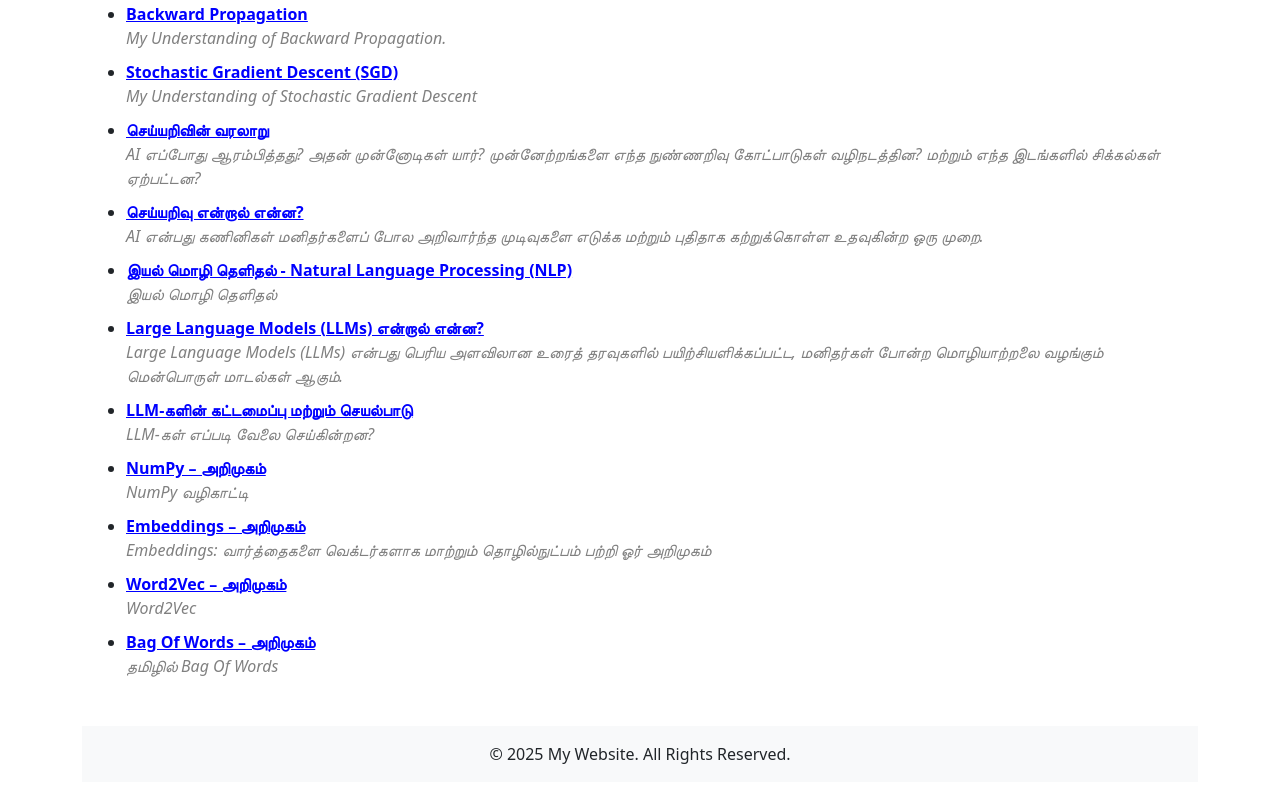
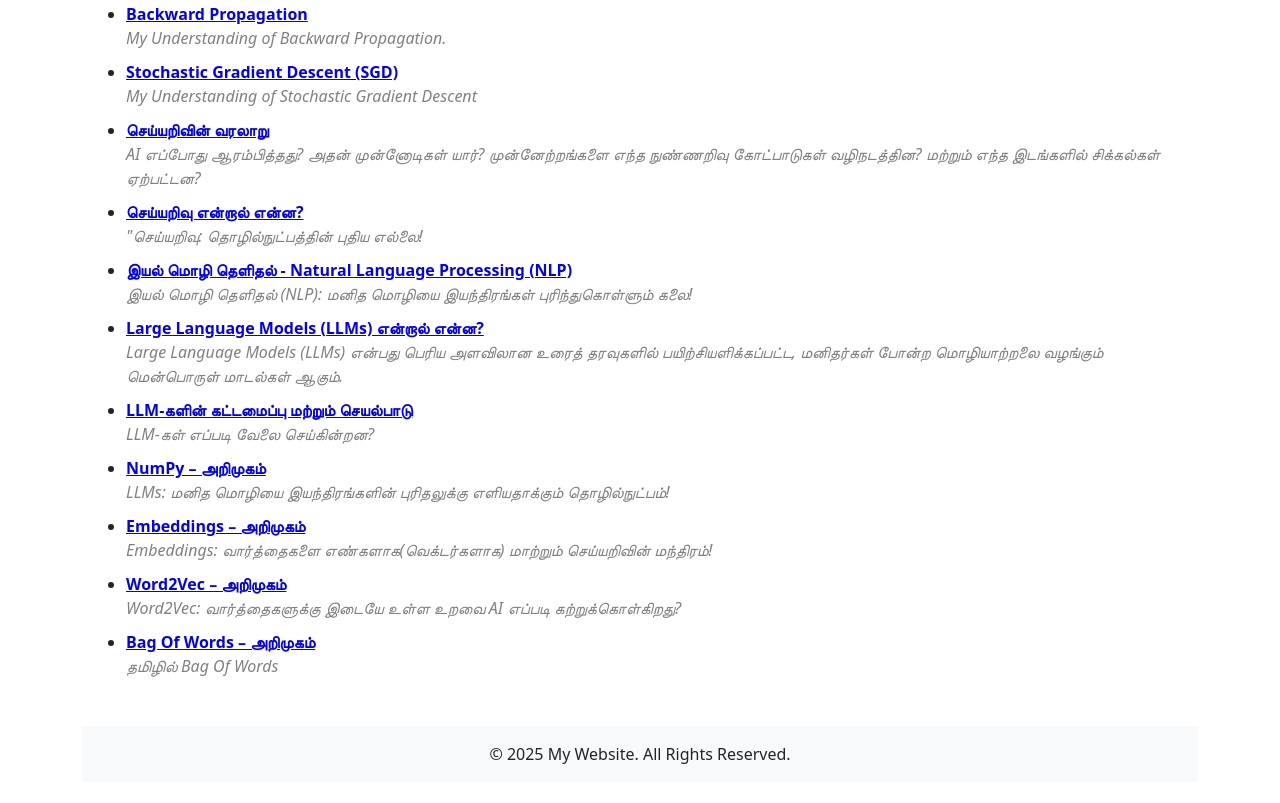
Before and after one commit to tamil-phy/tamil-phy.github.io, a plain HTML site: page blog.html in a window 1280 px wide. Shown: the part 487-1290 px from the top of the page. Drawn offline with nearby package versions, Linux system fonts and the light colour scheme.

Commit message:
changed description for all the items

```diff
--- a/blog.html
+++ b/blog.html
@@ -101,13 +101,13 @@
             <a class="blog-title" href="blog-post.html?file=posts/post7.md&title=Artificial%20Intelligence%20Introduction%20in%20tamil">
                 செய்யறிவு என்றால் என்ன?
             </a>
-            <div class="blog-description">AI என்பது கணினிகள் மனிதர்களைப் போல அறிவார்ந்த முடிவுகளை எடுக்க மற்றும் புதிதாக கற்றுக்கொள்ள உதவுகின்ற ஒரு முறை.</div>
+            <div class="blog-description">"செய்யறிவு: தொழில்நுட்பத்தின் புதிய எல்லை!</div>
         </li>
         <li data-category="Tamil">
             <a class="blog-title" href="blog-post.html?file=posts/post8.md&title=Large%20Language%20Model%20Introduction%20in%20tamil">
                 இயல் மொழி தெளிதல் - Natural Language Processing (NLP)
             </a>
-            <div class="blog-description">இயல் மொழி தெளிதல்</div>
+            <div class="blog-description">இயல் மொழி தெளிதல் (NLP): மனித மொழியை இயந்திரங்கள் புரிந்துகொள்ளும் கலை!</div>
         </li>
         <li data-category="Tamil">
             <a class="blog-title" href="blog-post.html?file=posts/post9.md&title=Large%20Language%20Model%20Introduction%20in%20tamil">
@@ -125,19 +125,19 @@
             <a class="blog-title" href="blog-post.html?file=posts/post11.md&title=NumPy%20in%20tamil">
                 NumPy – அறிமுகம்
             </a>
-            <div class="blog-description">NumPy வழிகாட்டி</div>
+            <div class="blog-description">LLMs: மனித மொழியை இயந்திரங்களின் புரிதலுக்கு எளியதாக்கும் தொழில்நுட்பம்!</div>
         </li>
         <li data-category="Tamil">
             <a class="blog-title" href="blog-post.html?file=posts/post12.md&title=Embeddings%20in%20tamil">
                 Embeddings – அறிமுகம்
             </a>
-            <div class="blog-description">Embeddings: வார்த்தைகளை வெக்டர்களாக மாற்றும் தொழில்நுட்பம் பற்றி ஓர் அறிமுகம்</div>
+            <div class="blog-description">Embeddings: வார்த்தைகளை எண்களாக(வெக்டர்களாக) மாற்றும் செய்யறிவின் மந்திரம்!</div>
         </li>
         <li data-category="Tamil">
             <a class="blog-title" href="blog-post.html?file=posts/post13.md&title=Word2Vec%20in%20tamil">
                 Word2Vec – அறிமுகம்
             </a>
-            <div class="blog-description">Word2Vec</div>
+            <div class="blog-description">Word2Vec: வார்த்தைகளுக்கு இடையே உள்ள உறவை AI எப்படி கற்றுக்கொள்கிறது?</div>
         </li>
         <li data-category="Tamil">
             <a class="blog-title" href="blog-post.html?file=posts/post14.md&title=Word2Vec%20in%20tamil">
```
